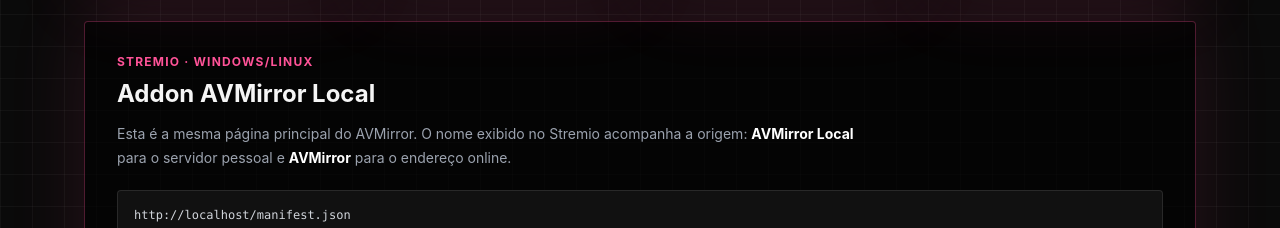
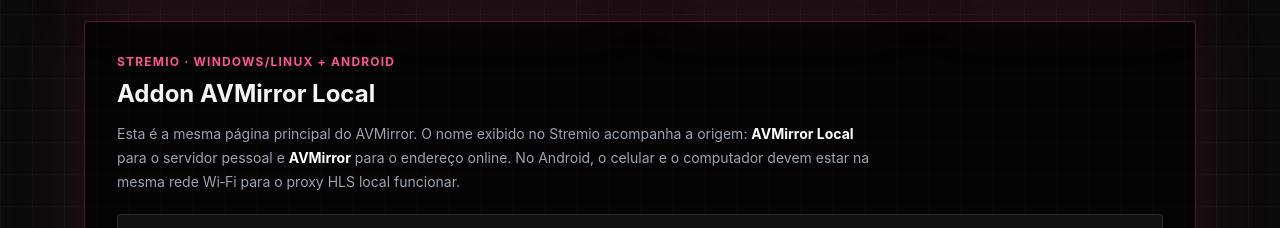
Before and after one commit to devavmirror/avmirror, a website: page public/install.html in a window 1280 px wide. Shown: the part 850-1078 px from the top of the page. Drawn offline with nearby package versions, Linux system fonts and the light colour scheme; no server answers.

```diff
--- a/public/install.html
+++ b/public/install.html
@@ -17,7 +17,7 @@
 
     <section class="grid gap-4 md:grid-cols-4"><div class="rounded border border-white/10 bg-black/60 p-5 glow"><p class="text-xs font-bold uppercase tracking-widest text-avpink">1 · Stremio</p><h2 class="mt-2 text-lg font-bold">Addon local</h2><p class="mt-3 text-sm leading-6 text-gray-400">Windows/Linux executam catálogo, metadados, resolução e proxy HLS.</p></div><div class="rounded border border-white/10 bg-black/60 p-5 glow"><p class="text-xs font-bold uppercase tracking-widest text-avpink">2 · Nuvio</p><h2 class="mt-2 text-lg font-bold">Addon catálogo</h2><p class="mt-3 text-sm leading-6 text-gray-400">O Nuvio usa o manifesto do servidor escolhido para exibir títulos e metadados.</p></div><div class="rounded border border-white/10 bg-black/60 p-5 glow"><p class="text-xs font-bold uppercase tracking-widest text-avpink">3 · Resolver</p><h2 class="mt-2 text-lg font-bold">Plugin opcional</h2><p class="mt-3 text-sm leading-6 text-gray-400">Resolve streams diretamente no aparelho, sem Render para o tráfego de vídeo.</p></div><div class="rounded border border-white/10 bg-black/60 p-5 glow"><p class="text-xs font-bold uppercase tracking-widest text-avpink">4 · Cache</p><h2 class="mt-2 text-lg font-bold">GitHub</h2><p class="mt-3 text-sm leading-6 text-gray-400">Catálogos e metadados podem ser servidos pelo cache público com fallback dinâmico.</p></div></section>
 
-    <section id="stremio" class="mt-6 rounded border border-avpink/30 bg-black/60 p-6 glow sm:p-8"><p class="text-xs font-bold uppercase tracking-widest text-avpink">Stremio · Windows/Linux</p><h2 class="mt-2 text-2xl font-bold">Addon <span id="stremio-addon-name">AVMirror Local</span></h2><p class="mt-3 max-w-3xl text-sm leading-6 text-gray-400">Esta é a mesma página principal do AVMirror. O nome exibido no Stremio acompanha a origem: <strong id="stremio-addon-name-copy" class="text-white">AVMirror Local</strong> para o servidor pessoal e <strong class="text-white">AVMirror</strong> para o endereço online.</p><div class="mt-5 rounded border border-white/10 bg-[#111] p-4"><code id="manifest-url" class="wrap block text-xs text-gray-300"></code><button id="copy" type="button" class="copy-btn mt-3 rounded bg-white/10 px-3 py-2 text-xs font-bold">Copiar manifesto</button></div><p id="stremio-addon-id" class="mt-4 text-xs leading-5 text-gray-500">ID técnico local: <code>com.avmirror.addon.local</code>.</p></section>
+    <section id="stremio" class="mt-6 rounded border border-avpink/30 bg-black/60 p-6 glow sm:p-8"><p class="text-xs font-bold uppercase tracking-widest text-avpink">Stremio · Windows/Linux + Android</p><h2 class="mt-2 text-2xl font-bold">Addon <span id="stremio-addon-name">AVMirror Local</span></h2><p class="mt-3 max-w-3xl text-sm leading-6 text-gray-400">Esta é a mesma página principal do AVMirror. O nome exibido no Stremio acompanha a origem: <strong id="stremio-addon-name-copy" class="text-white">AVMirror Local</strong> para o servidor pessoal e <strong class="text-white">AVMirror</strong> para o endereço online. No Android, o celular e o computador devem estar na mesma rede Wi‑Fi para o proxy HLS local funcionar.</p><div class="mt-5 rounded border border-white/10 bg-[#111] p-4"><code id="manifest-url" class="wrap block text-xs text-gray-300"></code><button id="copy" type="button" class="copy-btn mt-3 rounded bg-white/10 px-3 py-2 text-xs font-bold">Copiar manifesto</button></div><p id="stremio-addon-id" class="mt-4 text-xs leading-5 text-gray-500">ID técnico local: <code>com.avmirror.addon.local</code>.</p></section>
 
     <section id="nuvio" class="mt-6 rounded border border-white/10 bg-black/60 p-6 glow sm:p-8"><p class="text-xs font-bold uppercase tracking-widest text-avpink">Nuvio · addon de catálogo</p><h2 class="mt-2 text-2xl font-bold">Catálogo e metadados</h2><p class="mt-3 max-w-3xl text-sm leading-6 text-gray-400">No Nuvio, instale o manifesto do addon para visualizar o catálogo AVMirror, AV01 e JavRider. Use o endereço online ou o manifesto do seu servidor pessoal.</p><div class="mt-5 rounded border border-white/10 bg-[#111] p-4"><code id="nuvio-addon-url" class="wrap block text-xs text-gray-300"></code><button id="copy-nuvio-addon" type="button" class="copy-btn mt-3 rounded bg-white/10 px-3 py-2 text-xs font-bold">Copiar addon Nuvio</button></div><p class="mt-4 text-xs leading-5 text-gray-500">ID online: <code>com.avmirror.addon</code>. No servidor local, use o mesmo endereço exibido acima.</p></section>
 
```
